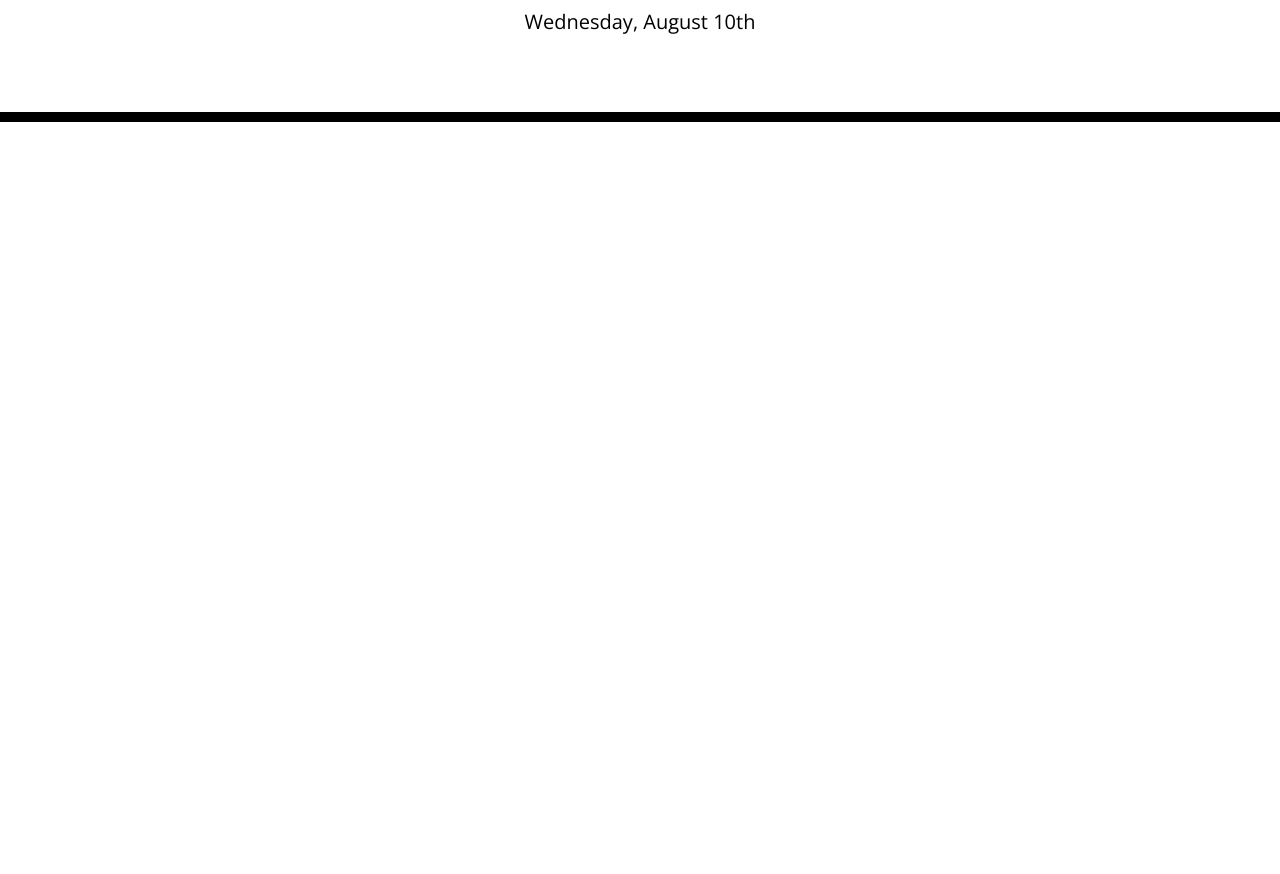
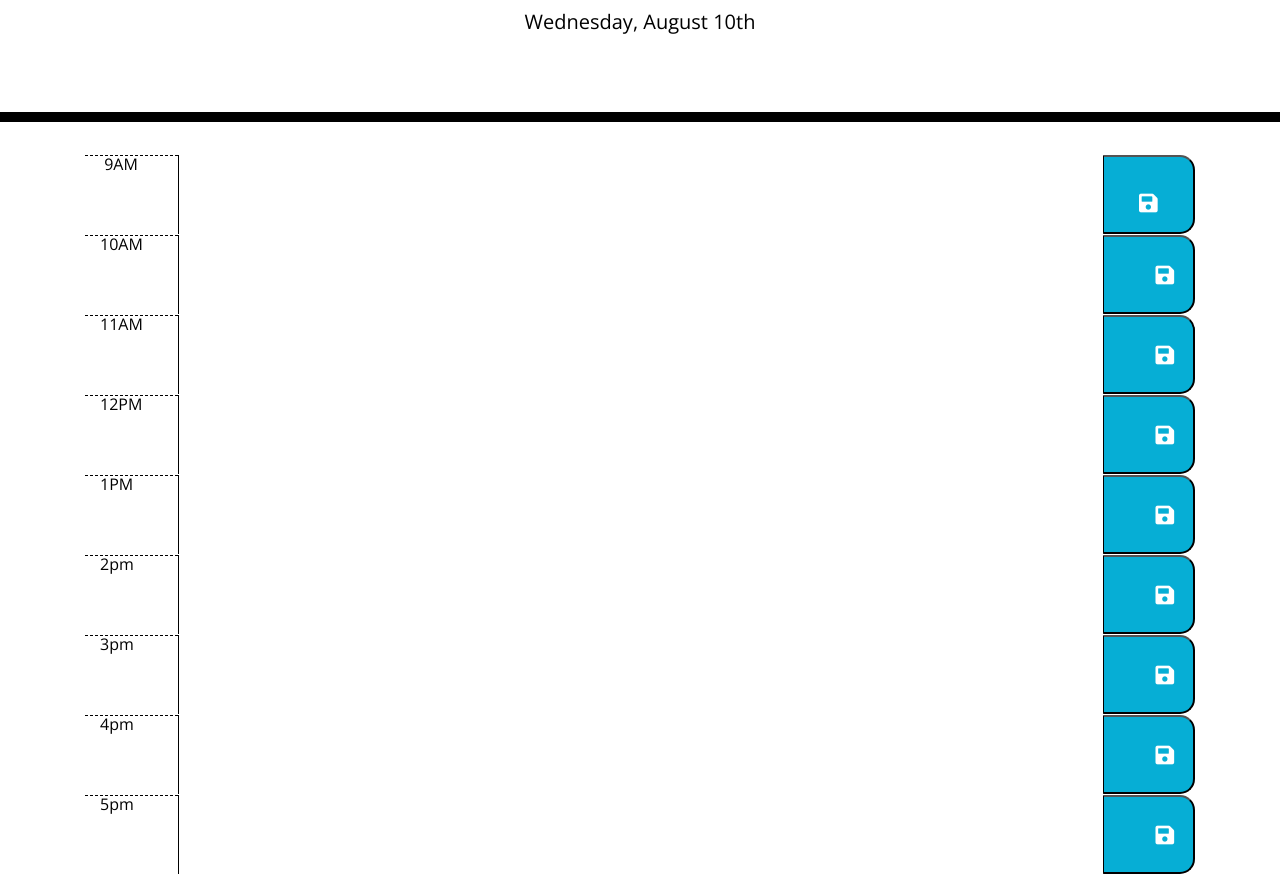
Before and after one commit to Mkn01/day-planner, a plain HTML site: page index.html in a window 1280 px wide. Shown: the part 182-1056 px from the top of the page. Before the commit the page ends 800 px from the top, so only its background shows below. Drawn offline with nearby package versions, Linux system fonts and the light colour scheme; files that its build step writes are made by us from their sources.

Commit message:
added html for time blocks

```diff
--- a/index.html
+++ b/index.html
@@ -28,8 +28,71 @@
       <p class="lead">A simple calendar app for scheduling your work day</p>
       <p id="currentDay" class="lead"></p>
     </header>
-    <div class="container">
+    <div class="container" id="timeBlock">
       <!-- Timeblocks go here -->
+      <div class="container">
+        <div class="row">
+          <div class="col-md-1 hour" data-time="09"> 9AM </div>
+          <textarea class="col-md-10"> </textarea>
+          <button class="col-md-1 saveBtn">
+              <i class="fas fa-save fa-lg"></i>
+          </button>
+        </div>
+    <div class="row">
+      <div class="col-md-1 hour" data-time="10">10AM</div>
+      <textarea class="col-md-10"> </textarea>
+      <button class="col-md-1 saveBtn">
+        <i class="fas fa-save fa-lg"></i>
+      </button>
+    </div>
+    <div class="row">
+      <div class="col-md-1 hour" data-time="11">11AM</div>
+      <textarea class="col-md-10"> </textarea>
+      <button class="col-md-1 saveBtn">
+        <i class="fas fa-save fa-lg"></i>
+      </button>
+    </div>
+    <div class="row">
+      <div class="col-md-1 hour" data-time="12">12PM</div>
+      <textarea class="col-md-10"> </textarea>
+      <button class="col-md-1 saveBtn">
+        <i class="fas fa-save fa-lg"></i>
+      </button>
+    </div>
+    <div class="row">
+      <div class="col-md-1 hour" data-time="13">1PM</div>
+      <textarea class="col-md-10"> </textarea>
+      <button class="col-md-1 saveBtn">
+        <i class="fas fa-save fa-lg"></i>
+      </button>
+    </div>
+    <div class="row">
+      <div class="col-md-1 hour" data-time="14">2pm</div>
+      <textarea class="col-md-10"> </textarea>
+      <button class="col-md-1 saveBtn">
+        <i class="fas fa-save fa-lg"></i>
+      </button>
+    </div>
+    <div class="row">
+      <div class="col-md-1 hour" data-time="15">3pm</div>
+      <textarea class="col-md-10"> </textarea>
+      <button class="col-md-1 saveBtn">
+        <i class="fas fa-save fa-lg"></i>
+      </button>
+    </div>
+    <div class="row">
+      <div class="col-md-1 hour" data-time="16">4pm</div>
+      <textarea class="col-md-10"> </textarea>
+      <button class="col-md-1 saveBtn">
+        <i class="fas fa-save fa-lg"></i>
+      </button>
+    </div>
+    <div class="row">
+      <div class="col-md-1 hour" data-time="17">5pm</div>
+      <textarea class="col-md-10"> </textarea>
+      <button class="col-md-1 saveBtn">
+        <i class="fas fa-save fa-lg"></i>
+      </button>
     </div>
 
     <script src="https://cdnjs.cloudflare.com/ajax/libs/jquery/3.2.1/jquery.min.js"></script>
--- a/main/assets/script.js
+++ b/main/assets/script.js
@@ -1,2 +1,28 @@
 // Current Day
 $("#currentDay").text(moment().format("dddd, MMMM Do"));
+
+// render working blocks
+const workingBlock = $("#timeBlock");
+const renderWorkingBlock = (hour) => {
+  console.log(hour);
+  const timeBlock = `<div class="row p-2 my 2 ${getClassName(container.key)}">
+  <div class="col-md-1 col-sm-12 text-center my-1 d-flex flex-column justify-content-center">${
+    container.label
+  }</div>
+  <textarea data-info=${
+    container.key
+  } class="col-md-9 col-sm-12" rows="3">${getEventForTimeBlock(
+    workingHour.key
+  )}</textarea>
+  <div class="col-md-2 col-sm-12 text-center my-1 d-flex flex-column justify-content-center">
+    <button type="button" data-hour=${
+      container.key
+    } class="btn btn-outline-success">Save</button>
+  </div>`;
+
+  //append to parent time block
+  workingBlock.append(timeBlock);
+};
+container.forEach(renderTimeBlock);
+
+workingBlocks.on("click", handleSave);
```
